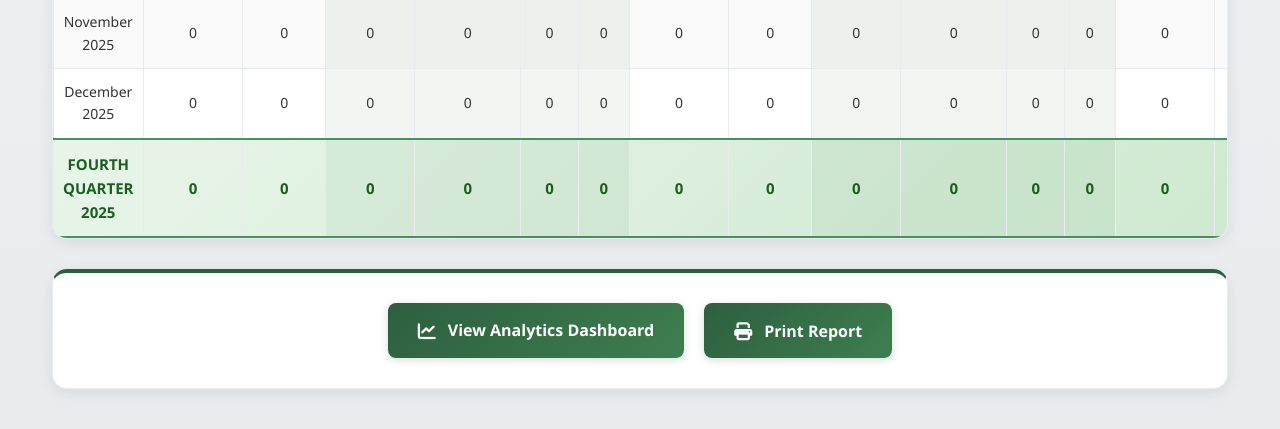
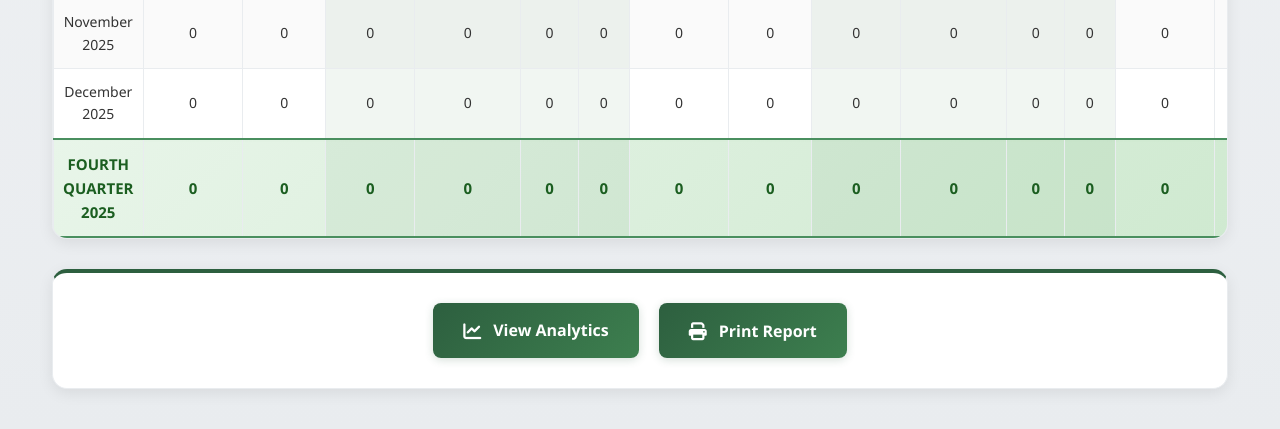
Before and after one commit to Aaroonn27/MHO, a PHP site: page /CHO/quarterly_report.php in a window 1280 px wide. Shown: the part 1651-2080 px from the top of the page. Run offline with PHP 8.4, Linux system fonts and the light colour scheme; the visitor is signed in with stand-in values (Sample User, id 1); data that the repository does not hold is empty.

Commit message:
Update button label for analytics dashboard in quarterly report

```diff
--- a/quarterly_report.php
+++ b/quarterly_report.php
@@ -642,7 +642,7 @@ if (isset($_GET['export']) && $_GET['export'] == 'excel') {
         <div class="chart-container">
             <div class="button-group">
                 <a href="analytics_dashboard.php?year=<?php echo $selected_year; ?>" class="show-graph-btn">
-                    <i class="fas fa-chart-line"></i> View Analytics Dashboard
+                    <i class="fas fa-chart-line"></i> View Analytics
                 </a>
                 <button class="show-graph-btn" onclick="window.print()">
                     <i class="fas fa-print"></i> Print Report
```
